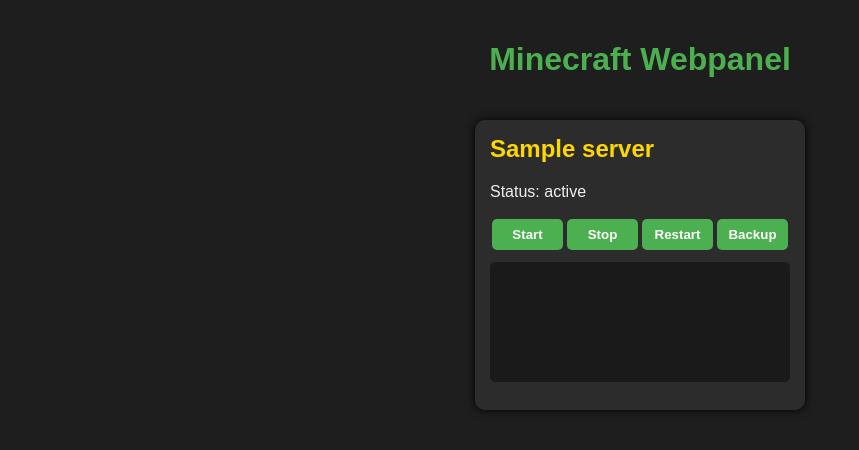
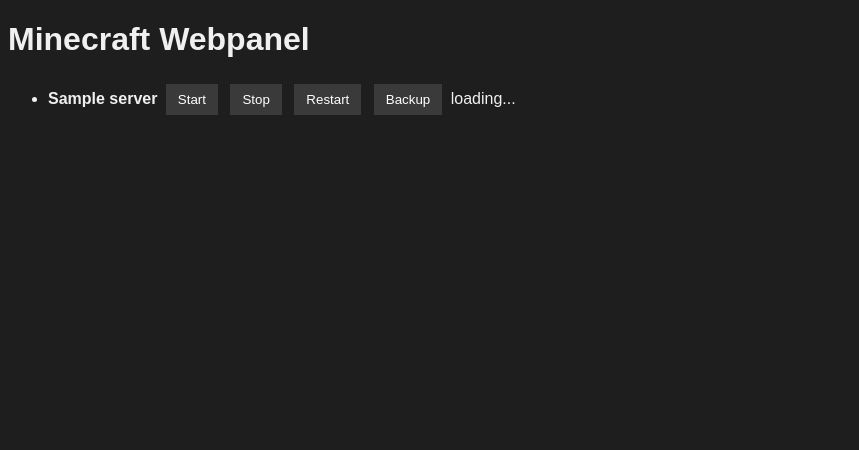
Before and after one commit to AUTLeon/Webpanel, a Flask app: template templates/index.html in a window 1280 px wide. Shown: the top 450 px of the page, without its empty margins (0-859 px from the left). Run offline with Flask 3, Linux system fonts and the light colour scheme; the template is opened without the code that fills it: most values are stand-ins (such as "Sample title", 1, 10 or a date in 2020); data that the repository does not hold is empty.

Commit message:
Auto sync Sat Dec 20 12:36:01 CET 2025

```diff
--- a/static/style.css
+++ b/static/style.css
@@ -2,65 +2,15 @@
     font-family: Arial, sans-serif;
     background: #1e1e1e;
     color: #f0f0f0;
-    margin: 0;
-    padding: 0 20px;
 }
-
-h1 {
-    text-align: center;
-    padding: 20px 0;
-    color: #4CAF50;
+button {
+    background: #3a3a3a;
+    border: none;
+    color: white;
+    padding: 8px 12px;
+    margin: 4px;
+    cursor: pointer;
 }
-
-.servers {
-    display: flex;
-    flex-wrap: wrap;
-    justify-content: center;
-    gap: 20px;
+button:hover {
+    background: #555;
 }
-
-.server-card {
-    background: #2c2c2c;
-    border-radius: 10px;
-    padding: 15px;
-    width: 300px;
-    box-shadow: 0 0 10px #000;
-}
-
-.server-card h2 {
-    margin-top: 0;
-    color: #FFD700;
-}
-
-.buttons {
-    display: flex;
-    justify-content: space-between;
-    margin-top: 10px;
-}
-
-button {
-    flex: 1;
-    margin: 2px;
-    padding: 8px;
-    border: none;
-    border-radius: 5px;
-    background: #4CAF50;
-    color: #fff;
-    cursor: pointer;
-    font-weight: bold;
-    transition: 0.2s;
-}
-
-button:hover {
-    background: #45a049;
-}
-
-pre.output {
-    background: #1a1a1a;
-    color: #0f0;
-    padding: 10px;
-    border-radius: 5px;
-    margin-top: 10px;
-    height: 100px;
-    overflow-y: auto;
-}
--- a/templates/index.html
+++ b/templates/index.html
@@ -1,57 +1,35 @@
 <!DOCTYPE html>
-<html lang="de">
+<html>
 <head>
-    <meta charset="UTF-8">
+    <meta charset="utf-8">
     <title>Minecraft Webpanel</title>
     <link rel="stylesheet" href="{{ url_for('static', filename='style.css') }}">
 </head>
 <body>
-    <h1>Minecraft Webpanel</h1>
-    <div class="servers">
-        {% for sid, server in servers.items() %}
-        <div class="server-card" id="{{ sid }}">
-            <h2>{{ server.name }}</h2>
-            <p>Status: <span class="status">{{ statuses[sid] }}</span></p>
-            <div class="buttons">
-                <button onclick="action('{{ sid }}','start')">Start</button>
-                <button onclick="action('{{ sid }}','stop')">Stop</button>
-                <button onclick="action('{{ sid }}','restart')">Restart</button>
-                <button onclick="action('{{ sid }}','backup')">Backup</button>
-            </div>
-            <pre class="output"></pre>
-        </div>
-        {% endfor %}
-    </div>
+<h1>Minecraft Webpanel</h1>
+<ul>
+{% for id, server in servers.items() %}
+<li>
+    <strong>{{ server.name }}</strong>
+    <button onclick="fetch('/{{ id }}/start')">Start</button>
+    <button onclick="fetch('/{{ id }}/stop')">Stop</button>
+    <button onclick="fetch('/{{ id }}/restart')">Restart</button>
+    <button onclick="fetch('/{{ id }}/backup')">Backup</button>
+    <span id="{{ id }}-status">loading...</span>
+</li>
+{% endfor %}
+</ul>
 
-    <script>
-        async function action(server, cmd) {
-            const card = document.getElementById(server);
-            const output = card.querySelector(".output");
-            const statusEl = card.querySelector(".status");
-            output.textContent = "⏳ Bitte warten...";
-            try {
-                const resp = await fetch(`/${server}/${cmd}`);
-                const data = await resp.json();
-                output.textContent = JSON.stringify(data, null, 2);
-                // Aktualisiere Status nach Aktion
-                const statusResp = await fetch(`/${server}/status`);
-                const statusData = await statusResp.json();
-                statusEl.textContent = statusData.status;
-            } catch (err) {
-                output.textContent = "❌ Fehler: " + err;
-            }
-        }
-
-        // Auto-Refresh Status alle 10 Sekunden
-        setInterval(async () => {
-            {% for sid in servers.keys() %}
-            try {
-                const resp = await fetch("/{{ sid }}/status");
-                const data = await resp.json();
-                document.querySelector("#{{ sid }} .status").textContent = data.status;
-            } catch {}
-            {% endfor %}
-        }, 10000);
-    </script>
+<script>
+function updateStatus() {
+    {% for id, server in servers.items() %}
+    fetch('/{{ id }}/status').then(r=>r.json()).then(data=>{
+        document.getElementById('{{ id }}-status').textContent = data.running ? '✅ Running' : '❌ Stopped';
+    });
+    {% endfor %}
+}
+setInterval(updateStatus, 2000);
+updateStatus();
+</script>
 </body>
 </html>
```
